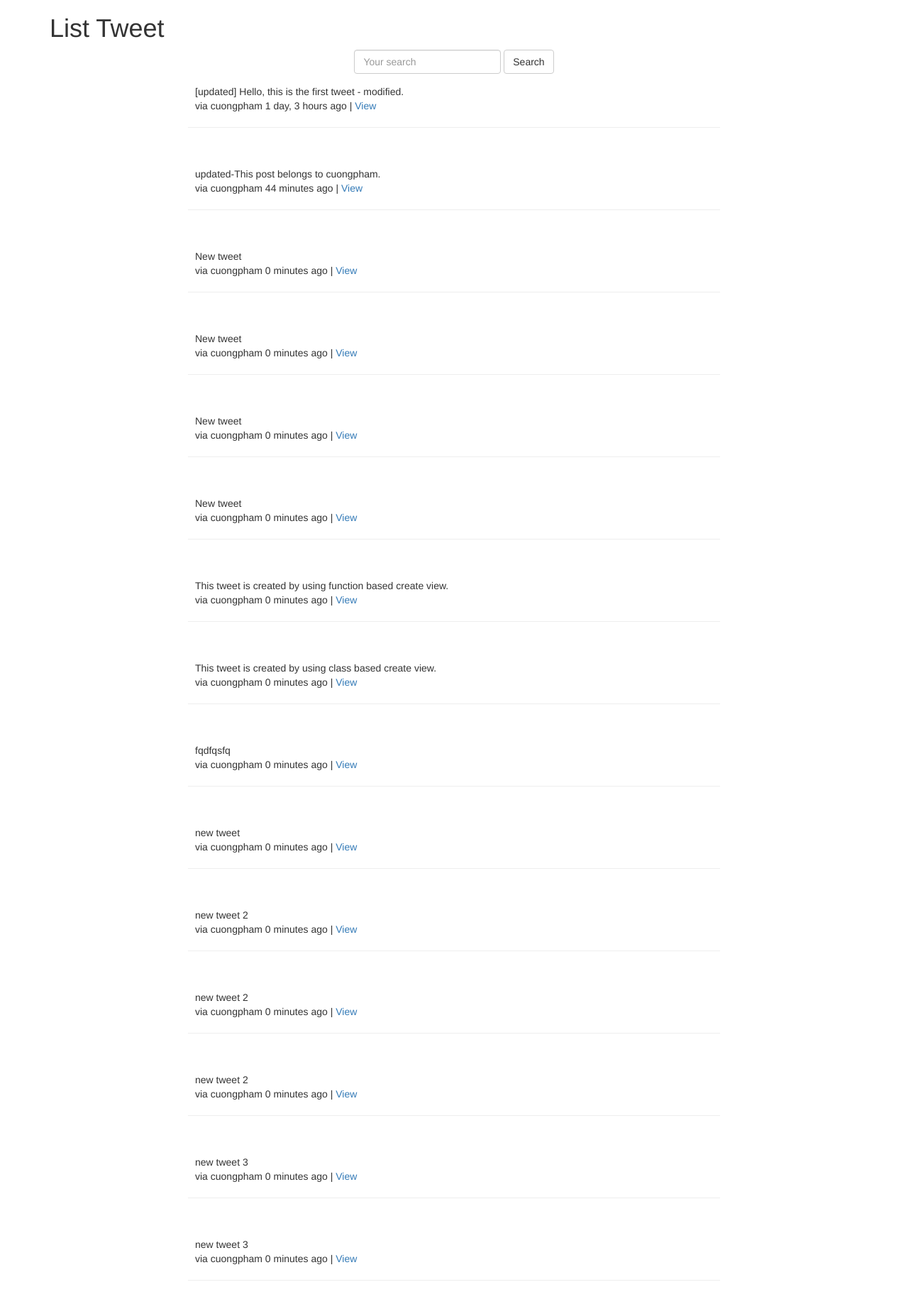
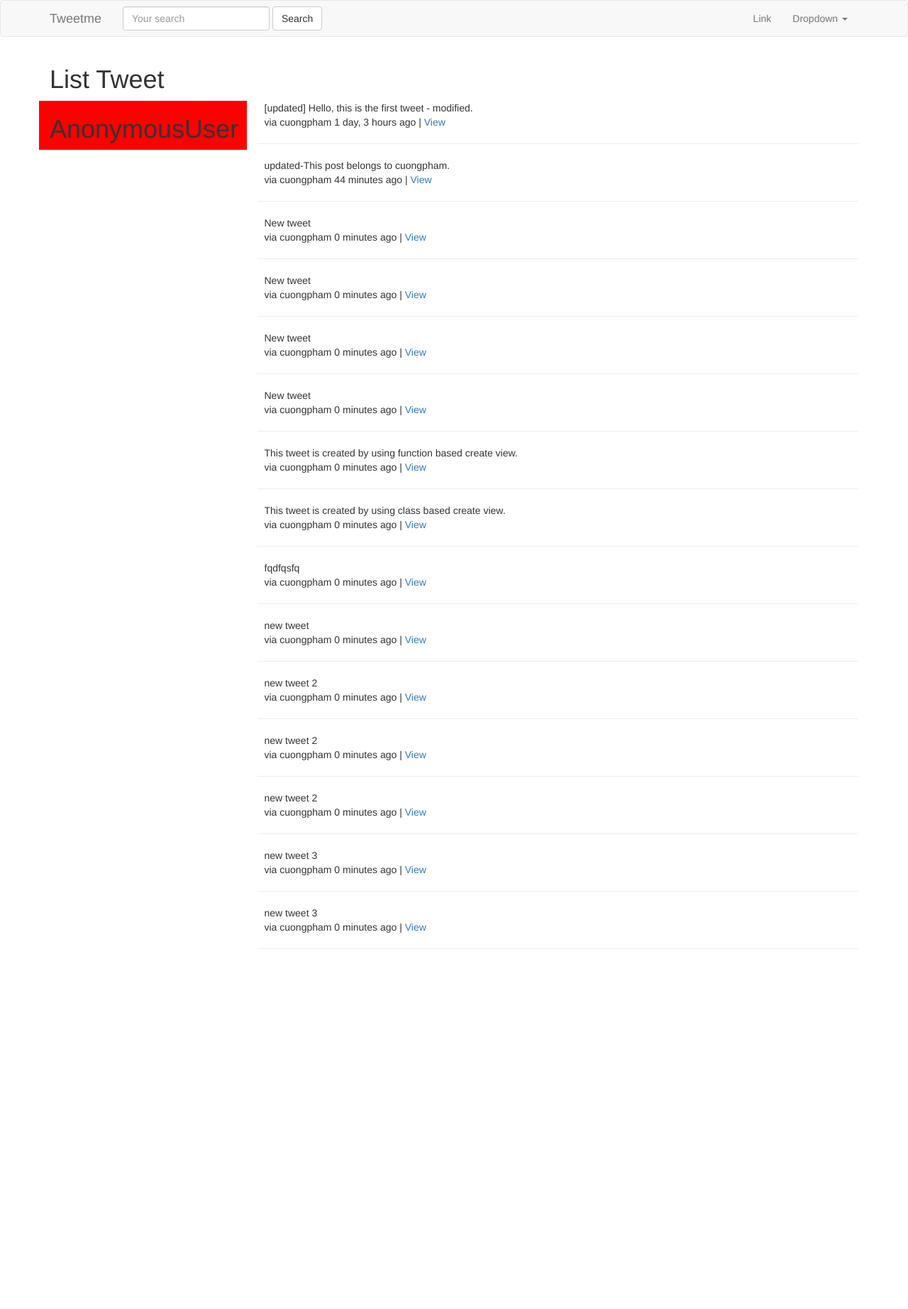
Before and after one commit to phamcong/udemy-tweetme, a Django app: page /tweet/ in a window 1280 px wide. Shown: the whole page at 71% size. After the commit the page ends 1337 px from the top, so only its background shows below. Run offline with Django 3.2, Linux system fonts and the light colour scheme; data comes from the database, SQL or seed files in the repository; some libraries are stand-ins or nearby versions.

Commit message:
S3L28-L29: Bootstrap navbar and Boostrap Container & Columns: - Using navbar template from Bootstrap website. - Display tweet by row and column.

```diff
--- a/templates/base.html
+++ b/templates/base.html
@@ -19,6 +19,7 @@
     <![endif]-->
   </head>
   <body>
+    {% include "navbar.html" %}
     <div class="container">
       {% block content %}
       {% endblock content %}
--- /dev/null
+++ b/templates/navbar.html
@@ -0,0 +1,34 @@
+<nav class="navbar navbar-default">
+  <div class="container">
+    <!-- Brand and toggle get grouped for better mobile display -->
+    <div class="navbar-header">
+      <button type="button" class="navbar-toggle collapsed" data-toggle="collapse" data-target="#bs-example-navbar-collapse-1" aria-expanded="false">
+        <span class="sr-only">Toggle navigation</span>
+        <span class="icon-bar"></span>
+        <span class="icon-bar"></span>
+        <span class="icon-bar"></span>
+      </button>
+      <a class="navbar-brand" href="{% url 'home' %}">Tweetme</a>
+    </div>
+
+    <!-- Collect the nav links, forms, and other content for toggling -->
+    {% include "tweets/tweet_search_form.html" %}
+    <div class="collapse navbar-collapse" id="bs-example-navbar-collapse-1">
+      <ul class="nav navbar-nav">
+      </ul>
+      <ul class="nav navbar-nav navbar-right">
+        <li><a href="#">Link</a></li>
+        <li class="dropdown">
+          <a href="#" class="dropdown-toggle" data-toggle="dropdown" role="button" aria-haspopup="true" aria-expanded="false">Dropdown <span class="caret"></span></a>
+          <ul class="dropdown-menu">
+            <li><a href="#">Action</a></li>
+            <li><a href="#">Another action</a></li>
+            <li><a href="#">Something else here</a></li>
+            <li role="separator" class="divider"></li>
+            <li><a href="#">Separated link</a></li>
+          </ul>
+        </li>
+      </ul>
+    </div><!-- /.navbar-collapse -->
+  </div><!-- /.container-fluid -->
+</nav>
--- a/templates/tweets/tweet_list.html
+++ b/templates/tweets/tweet_list.html
@@ -2,8 +2,10 @@
 {% block content %}
   <h1>List Tweet</h1>
   <div class="row">
-    <div class="col-sm-8 col-sm-offset-2">
-      {% include "tweets/tweet_search_form.html" %}
+    <div class="col-sm-3 col-xs-12" style="background-color:red;">
+      <h1>{{ request.user }}</h1>
+    </div>
+    <div class="col-sm-9">
       {% for obj in object_list %}
         <div class="media">
           <div class="media-left">
@@ -14,12 +16,17 @@
             </a>
           </div>
           <div class="media-body">
-            {{ obj.content }} <br>
+            {{ obj.content }} <br/>
             via {{ obj.user }}  {{ obj.timestamp|timesince }} ago | <a href="{{ obj.get_absolute_url }}">View</a> <br>
           </div>
-          <hr>
         </div>
-        <br>
+        <hr/>
+      {% empty %}
+        {% if request.GET.q %}
+          <p>No tweets found.</p>
+        {% else %}
+          <p>No tweets yet.</p>
+        {% endif %}
       {% endfor %}
     </div>
   </div>
--- a/templates/tweets/tweet_search_form.html
+++ b/templates/tweets/tweet_search_form.html
@@ -1,10 +1,6 @@
-<div class="row">
-  <div class="col-sm-12 text-center">
-    <form class="form-inline" action="{% url 'tweet:list' %}" method="GET">
-      <div class="form-group">
-        <input class="form-control" type="text" name="q" placeholder="Your search" value="{{ request.GET.q }}"/>
-      </div>
-      <input class="btn btn-default" type="submit" value="Search">
-    </form>
+<form class="navbar-form navbar-left" action="{% url 'tweet:list' %}" method="GET">
+  <div class="form-group">
+    <input class="form-control" type="text" name="q" placeholder="Your search" value="{{ request.GET.q }}"/>
   </div>
-</div>
+  <input class="btn btn-default" type="submit" value="Search">
+</form>
```
Also changed, not shown: templates/tweets/tweet_detail.html (+11 -2 lines), tweets/templates/tweets/tweet_list.html (added, +13 -0 lines).
